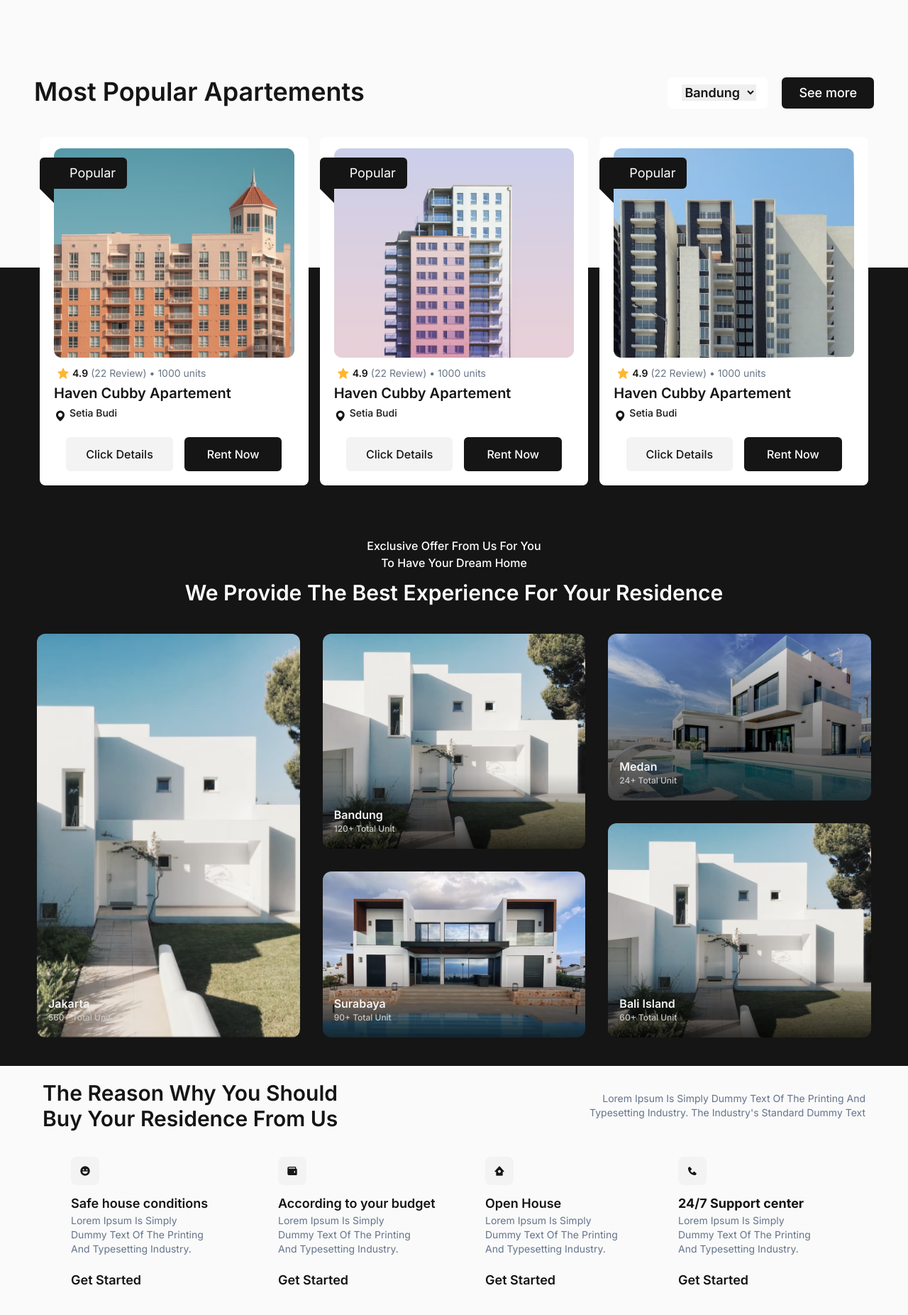
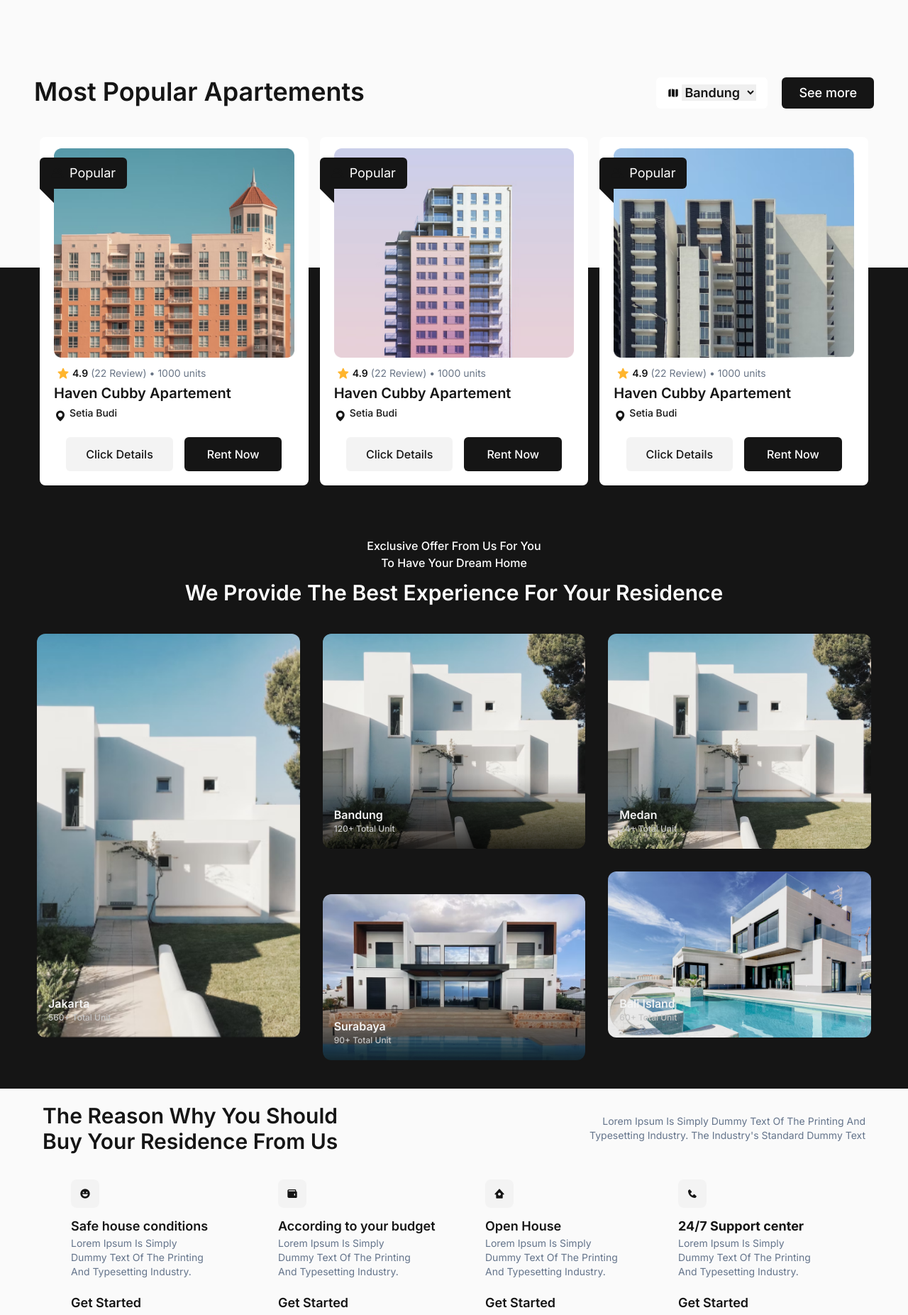
Before and after one commit to rafikahutamiputri/project-rentind, a website: page index.html in a window 1280 px wide. Shown: the part 544-2397 px from the top of the page at 71% size. Drawn offline with nearby package versions, Linux system fonts and the light colour scheme.

Commit message:
add pitc

```diff
--- a/index.html
+++ b/index.html
@@ -94,7 +94,7 @@
         <h2 class="text-center text-xl font-semibold lg:text-3xl xl:text-4xl">Most Popular Apartements</h2>
         <div class="flex justify-center pt-5 lg:pt-0">
             <div class="bg-white drop-shadow-xl rounded-md px-2 py-1 mr-5 flex items-center lg:drop-shadow-none lg:px-4 lg:py-2">
-                <img src="./assets/images/icon.png" alt="" class="h-4 pr-1">
+                <img src="assets/img/map.png" alt="" class="h-4 pr-1">
                 <select name="" id="" class="font-medium text-xs lg:text-lg lg:font-semibold">
                     <option value="">Bandung</option>
                     <option value="">Jakarta</option>
@@ -207,14 +207,14 @@
                     </div>
                 </div>
                 <div class="hidden relative lg:inline lg:w-full lg:row-span-1">
-                    <img src="/assets/img/medan2.png" alt="" class="rounded-xl w-[100%] h-auto cursor-pointer ">
+                    <img src="/assets/img/image 19.png" alt="" class="rounded-xl w-[100%] h-auto cursor-pointer ">
                     <div class="absolute bottom-5 left-4">
                         <h3 class="text-[#f4f4f4] font-semibold text-base">Medan</h3>
                         <p class="text-xs text-[#c5c5c5] font-medium">24+ Total Unit</p>
                     </div>
                 </div>
                 <div class="hidden relative lg:inline lg:w-full lg:row-span-2">
-                    <img src="/assets/img/bandung.png" alt="" class="rounded-xl w-[100%] h-auto cursor-pointer  ">
+                    <img src="/assets/img/image 18 (2).png" alt="" class="rounded-xl w-[100%] h-auto cursor-pointer  ">
                     <div class="absolute bottom-5 left-4">
                         <h3 class="text-[#f4f4f4] font-semibold text-base">Bali Island</h3>
                         <p class="text-xs text-[#c5c5c5] font-medium">60+ Total Unit</p>
@@ -302,7 +302,7 @@
         </div>
     </div>
     <div class="lg:raunded-xl ">
-        <img src="assets/img/belakang.png" alt="Apartement" class="hidden lg:mr-4 lg:flex lg:absolute lg:m-auto lg:-mt-96 lg:right-10 " width="350" height="150" >
+        <img src="assets/img/belakang.png" alt="Apartement" class="hidden sm:mr-4 lg:flex lg:absolute lg:m-auto lg:-mt-96 lg:right-10 " width="350" height="150" >
         <img src="assets/img/depan.png" alt="Apartement" class="rounded-xl hidden lg:mr-4 lg:flex lg:absolute lg:m-auto lg:-mt-72 lg:right-44 lg:bg-white py-5 px-5 " width="280" height="80">
     </div>
 </div>
```
Also changed, not shown: assets/img/image 18 (2).png (added), assets/img/image 19.png (added).
